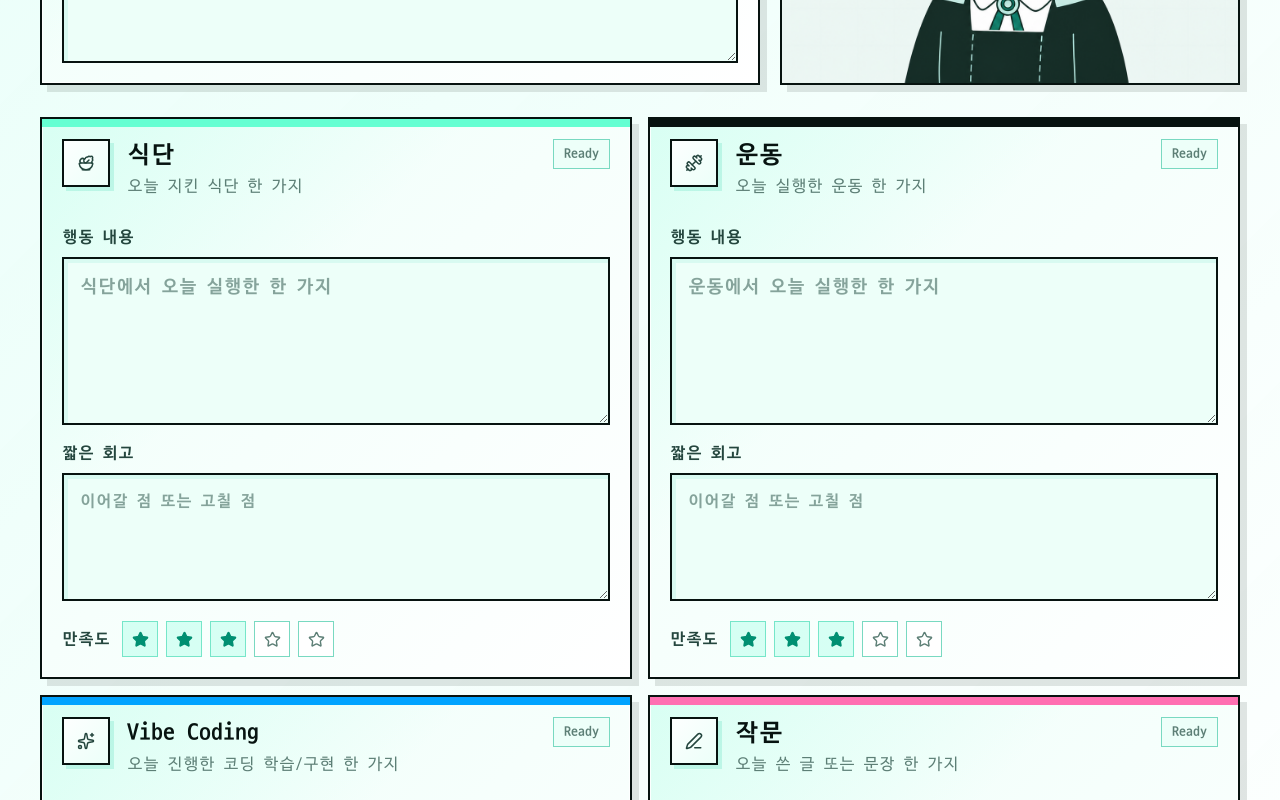
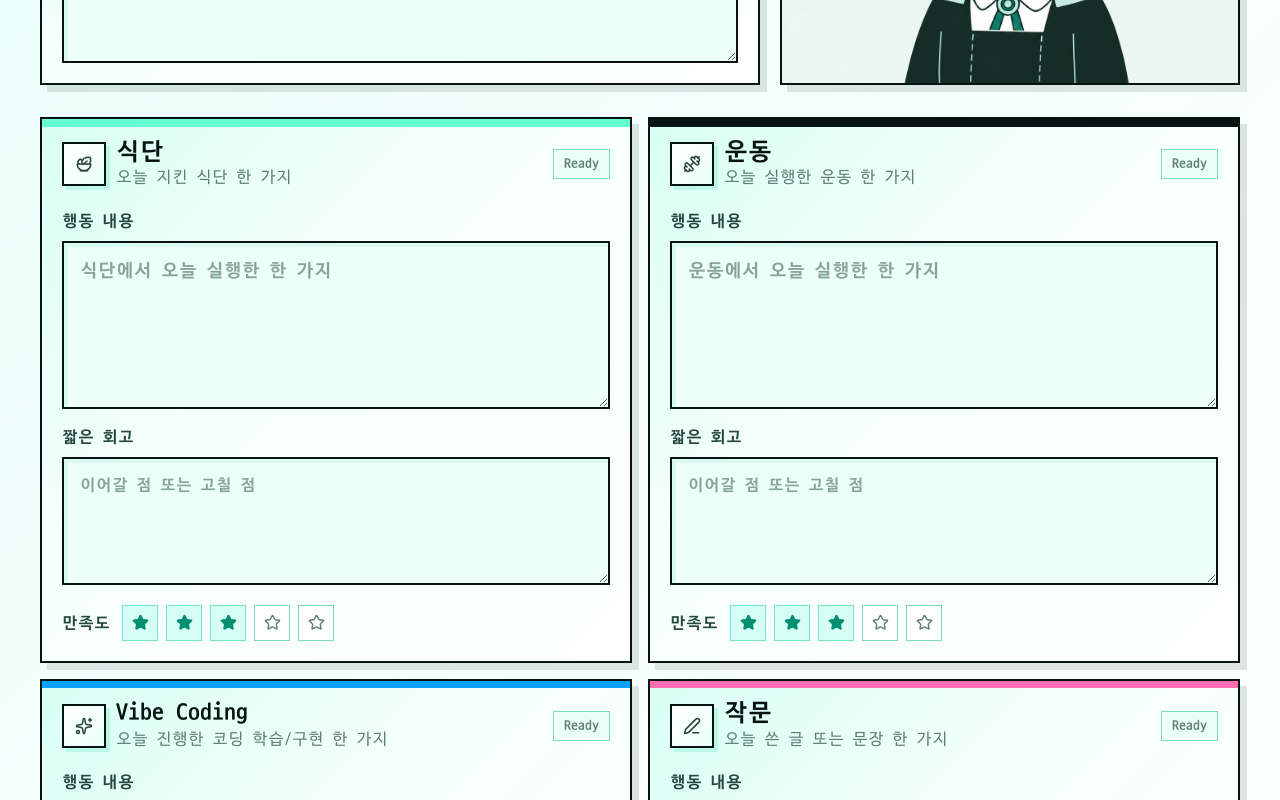
Before and after one commit to lucitetokki-ls/dailynoteapp, a Next.js app: page / in a window 1280 px wide. Shown: the part 1020-1820 px from the top of the page. Built offline with nearby package versions, Linux system fonts and the light colour scheme; no server answers; the database is empty.

Commit message:
Tighten daily slot header layout

```diff
--- a/app/globals.css
+++ b/app/globals.css
@@ -482,13 +482,19 @@ textarea:focus-visible {
   background: #ff6fb1;
 }
 
+.daily-slot-card-header {
+  min-height: 3.1rem;
+}
+
 .daily-slot-heading {
-  transform: translateX(5px);
+  display: grid;
+  gap: 0.15rem;
+  transform: none;
 }
 
 .daily-slot-description {
-  position: relative;
-  top: -5px;
+  margin-top: 0 !important;
+  position: static;
 }
 
 .daily-slot-card:focus-within {
--- a/components/FixedDailyActions.tsx
+++ b/components/FixedDailyActions.tsx
@@ -87,14 +87,14 @@ function FixedDailyActionCard({ action, slot, onUpdateSlot }: FixedDailyActionCa
       className="daily-slot-card survey-card grid grid-rows-[auto_1fr_auto] gap-3.5 rounded-lg border border-zinc-200 bg-white p-3.5 shadow-sm transition sm:min-h-[28rem] sm:gap-5 sm:p-5"
       data-slot={slot}
     >
-      <div className="flex items-start justify-between gap-3">
-        <div className="flex min-w-0 items-start gap-2.5 sm:gap-3">
-          <div className="survey-chip flex h-10 w-10 shrink-0 items-center justify-center rounded-md border border-zinc-200 bg-white text-zinc-700 sm:h-12 sm:w-12">
+      <div className="daily-slot-card-header flex items-center justify-between gap-3">
+        <div className="flex min-w-0 items-center gap-2 sm:gap-2.5">
+          <div className="survey-chip flex h-10 w-10 shrink-0 items-center justify-center rounded-md border border-zinc-200 bg-white text-zinc-700 sm:h-11 sm:w-11">
             <Icon aria-hidden="true" size={18} />
           </div>
           <div className="daily-slot-heading min-w-0">
-            <h3 className="text-xl font-semibold text-zinc-950 sm:text-2xl">{slotMeta[slot].label}</h3>
-            <p className="daily-slot-description mt-1 text-sm leading-6 text-zinc-500 sm:mt-1.5 sm:text-base sm:leading-7">
+            <h3 className="text-xl font-semibold leading-none text-zinc-950 sm:text-2xl">{slotMeta[slot].label}</h3>
+            <p className="daily-slot-description mt-1 text-sm leading-snug text-zinc-500 sm:mt-1 sm:text-base">
               {slotMeta[slot].description}
             </p>
           </div>
```
